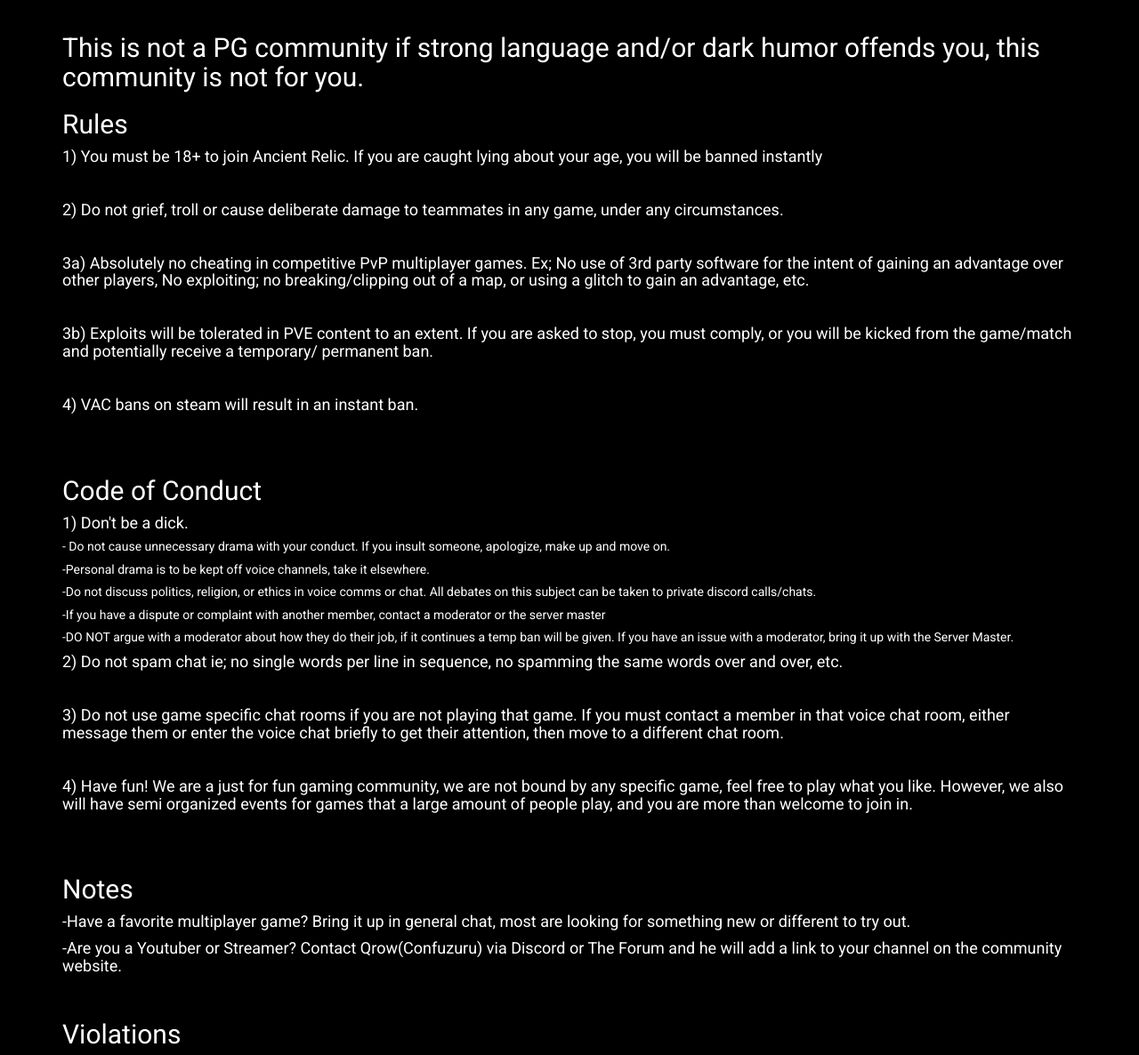
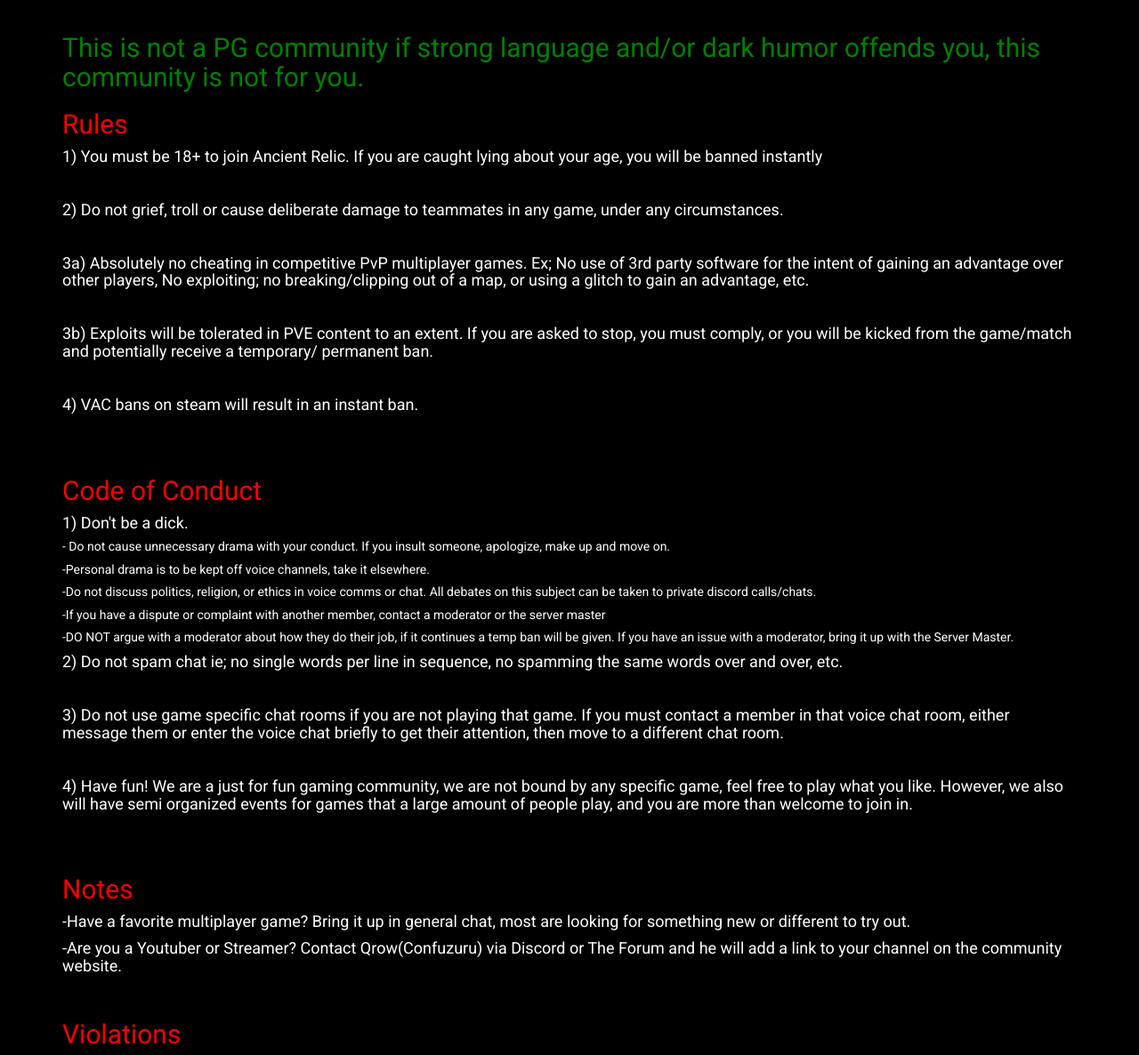
Before and after one commit to jpurcell0224/AncientRelicGaming, a plain HTML site: page rules.html in a window 1280 px wide. Shown: the part 81-1267 px from the top of the page at 89% size. Drawn offline with nearby package versions, Linux system fonts and the light colour scheme.

Commit message:
Add files via upload

```diff
--- a/main.css
+++ b/main.css
@@ -2,7 +2,6 @@ body {
   font-family: 'Roboto', sans-serif;
   font-weight: 300;
   background-color: black;
-    color:white;
 }
 
 header {
@@ -124,6 +123,13 @@ footer {
     color: white;
 }
 
+#rcc{
+    color: red;
+}
+
+#rccpg{
+    color: green;
+}
 /*
 .youtubelink:hover {
   background-color: Gold;
--- a/rules.html
+++ b/rules.html
@@ -45,8 +45,8 @@
     </header>
     <section class="container">
         <div class="rcc">
-            <h2>This is not a PG community if strong language and/or dark humor offends you, this community is not for you.</h2>
-                <h2>Rules</h2>
+            <h2 id="rccpg">This is not a PG community if strong language and/or dark humor offends you, this community is not for you.</h2>
+                <h2 id="rcc">Rules</h2>
                     <h4>1) You must be 18+ to join Ancient Relic. If you are caught lying about your age, you will be banned instantly</h4>
                     <br>
                     <h4>2) Do not grief, troll or cause deliberate damage to teammates in any game, under any circumstances.</h4>
@@ -58,7 +58,7 @@
                     <h4>4) VAC bans on steam will result in an instant ban.</h4>
                     <br>
                     <br>
-                <h2>Code of Conduct</h2>
+                <h2 id="rcc">Code of Conduct</h2>
                     <h4>1) Don't be a dick.</h4>
                     <h5>- Do not cause unnecessary drama with your conduct. If you insult someone, apologize, make up and move on.</h5>
                     <h5>-Personal drama is to be kept off voice channels, take it elsewhere.</h5>
@@ -72,11 +72,11 @@
                     <h4>4) Have fun! We are a just for fun gaming community, we are not bound by any specific game, feel free to play what you like. However, we also will have semi organized events for games that a large amount of people play, and you are more than welcome to join in.</h4>
                     <br>
                     <br>
-                <h2>Notes</h2>
+                <h2 id="rcc">Notes</h2>
                     <h4>-Have a favorite multiplayer game?  Bring it up in general chat, most are looking for something new or different to try out.</h4>
                     <h4>-Are you a Youtuber or Streamer? Contact Qrow(Confuzuru) via Discord or The Forum and he will add a link to your channel on the community website.</h4>
                     <br>
-                <h2>Violations</h2>
+                <h2 id="rcc">Violations</h2>
                     <h4>Violation of the Rules or Code of Conduct under any circumstances is punishable by bans under a 3 strike system. After 3 strikes, you will be banned for a week. After 3 more strikes, you will be banned permanently.
                         If you feel that you have been banned unfairly, you may appeal your case to the Server Master by using the Ban Appeal Section in the forums. You may also use The Halls of The Banned Discord chat room, but we ask you use the forum to make it easier to keep track of the appeal process.</h4>
         </div>
```
